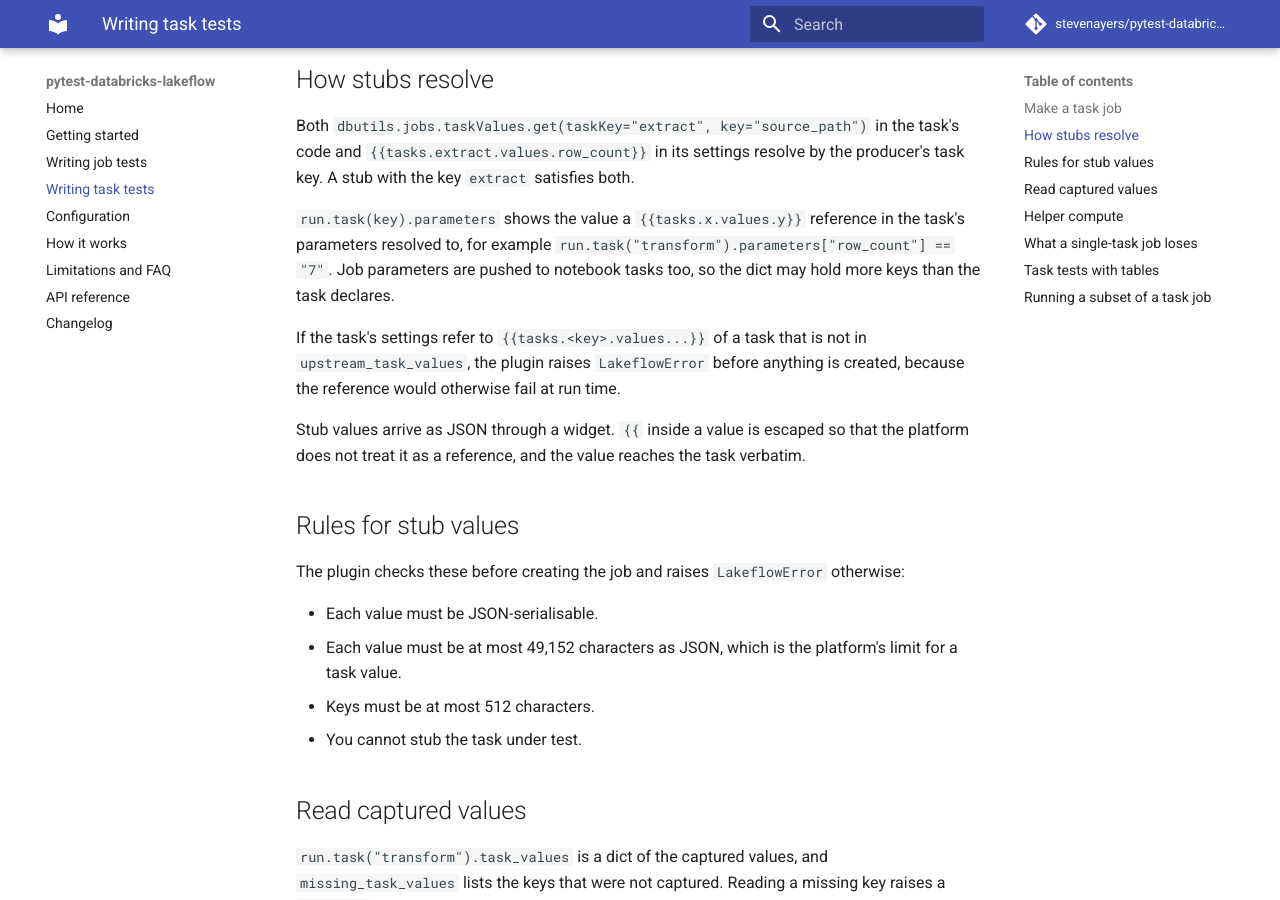
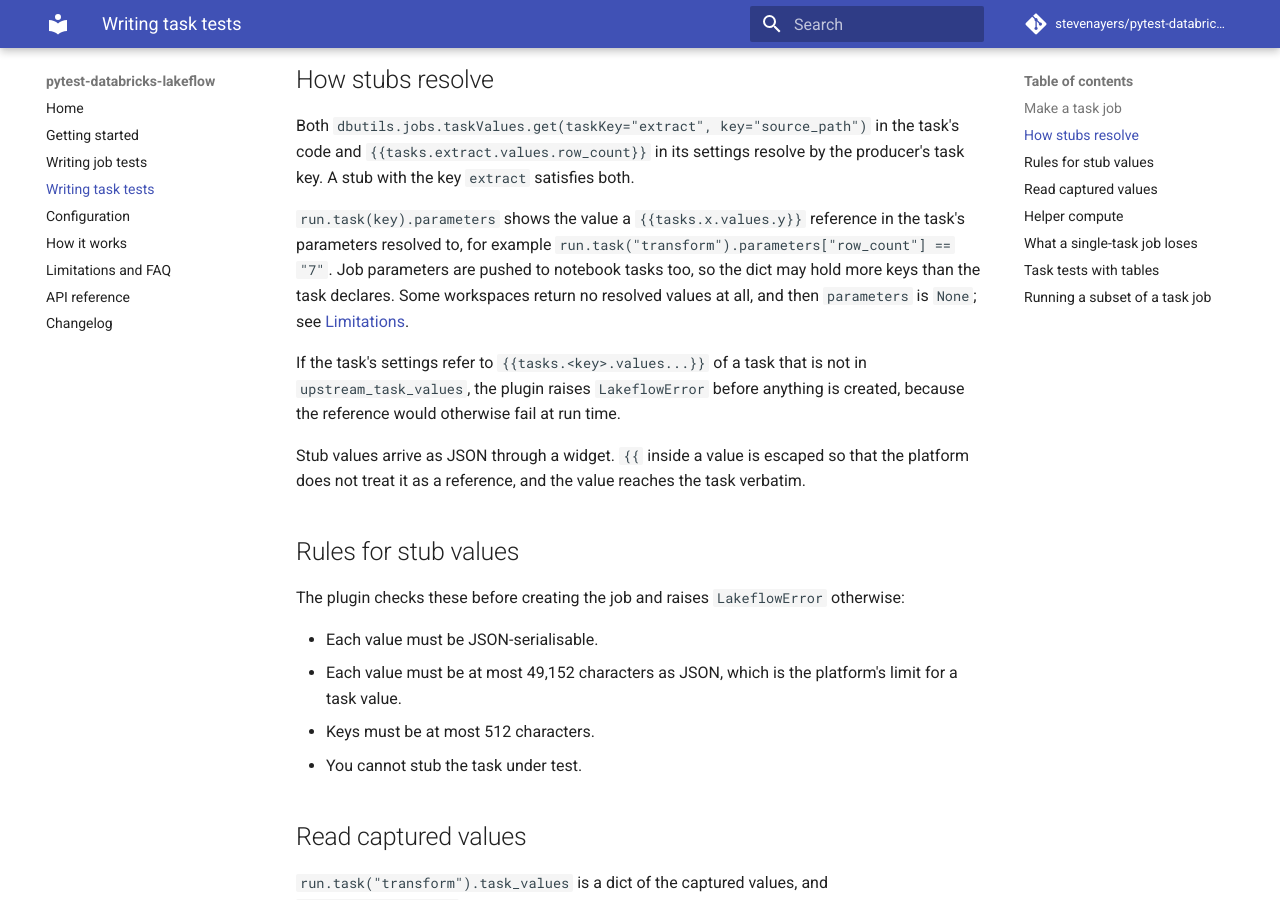
Before and after one commit to stevenayers/pytest-databricks-lakeflow, an MkDocs documentation site: the page built from docs/task-tests.md, in a window 1280 px wide and 900 px high, scrolled down 895 px. Built offline with MkDocs 1.6.1 and Material for MkDocs 9.7.7, drawn with Linux system fonts in a browser that asks for light colours; comment, search, counter and statistics services are not loaded.

Commit message:
fix: tolerate workspaces that return no resolved task parameters
runs/get with include_resolved_values=true returned resolved_values null
for every task of the example job on a serverless workspace, so the
integration test's TaskRun.parameters assertion failed. Assert only when
the platform reports values, and document the limitation.

Co-Authored-By: Claude Opus 5.5 <noreply@anthropic.com>
Claude-Session: https://claude.ai/code/session_01WvrVfruePK1ajHBMUY2MKH

```diff
--- a/docs/task-tests.md
+++ b/docs/task-tests.md
@@ -27,7 +27,7 @@ The result is an `EphemeralJob`, the same object that `lakeflow.job()` returns.
 
 Both `dbutils.jobs.taskValues.get(taskKey="extract", key="source_path")` in the task's code and `{{tasks.extract.values.row_count}}` in its settings resolve by the producer's task key. A stub with the key `extract` satisfies both.
 
-`run.task(key).parameters` shows the value a `{{tasks.x.values.y}}` reference in the task's parameters resolved to, for example `run.task("transform").parameters["row_count"] == "7"`. Job parameters are pushed to notebook tasks too, so the dict may hold more keys than the task declares.
+`run.task(key).parameters` shows the value a `{{tasks.x.values.y}}` reference in the task's parameters resolved to, for example `run.task("transform").parameters["row_count"] == "7"`. Job parameters are pushed to notebook tasks too, so the dict may hold more keys than the task declares. Some workspaces return no resolved values at all, and then `parameters` is `None`; see [Limitations](limitations.md).
 
 If the task's settings refer to `{{tasks.<key>.values...}}` of a task that is not in `upstream_task_values`, the plugin raises `LakeflowError` before anything is created, because the reference would otherwise fail at run time.
 
```
Also changed, not shown: docs/limitations.md (+1 -0 lines), 1 other file.
